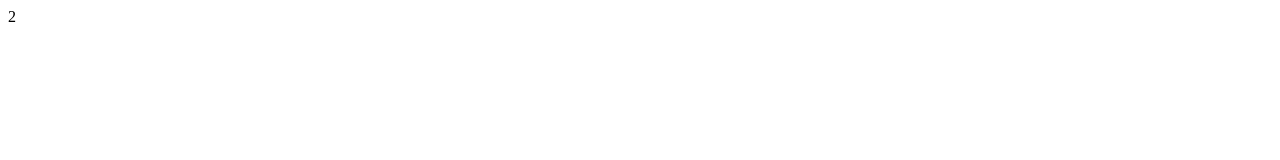
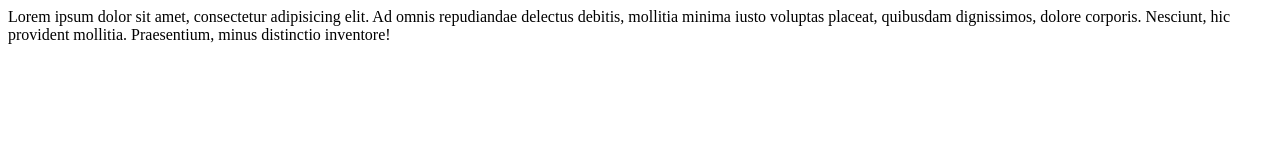
Before and after one commit to snowlavender/website, a plain HTML site: page 2.html in a window 1280 px wide. Drawn offline with Linux system fonts and the light colour scheme.

Commit message:
modify 2.html

```diff
--- a/2.html
+++ b/2.html
@@ -5,6 +5,6 @@
 	<title>Document</title>
 </head>
 <body>
-	2
+	Lorem ipsum dolor sit amet, consectetur adipisicing elit. Ad omnis repudiandae delectus debitis, mollitia minima iusto voluptas placeat, quibusdam dignissimos, dolore corporis. Nesciunt, hic provident mollitia. Praesentium, minus distinctio inventore!
 </body>
 </html>
```
